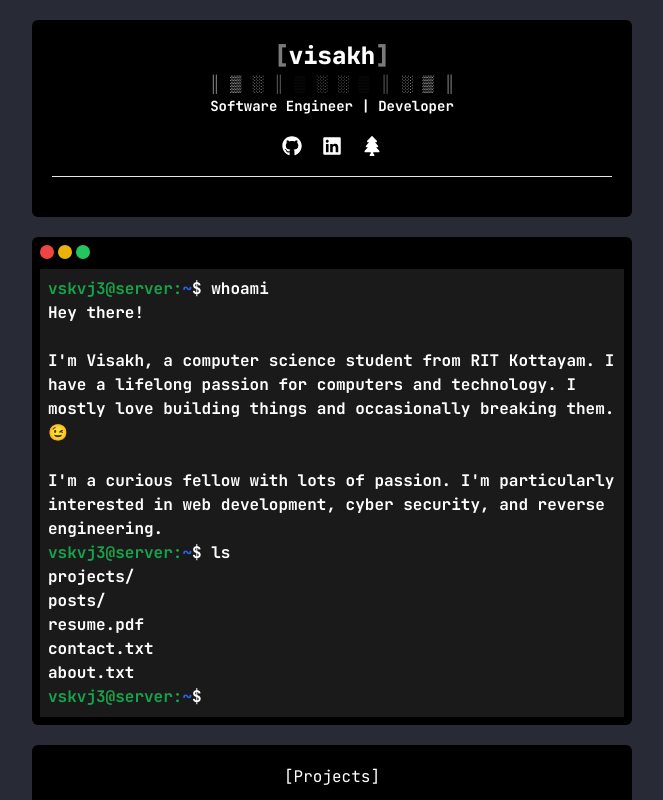
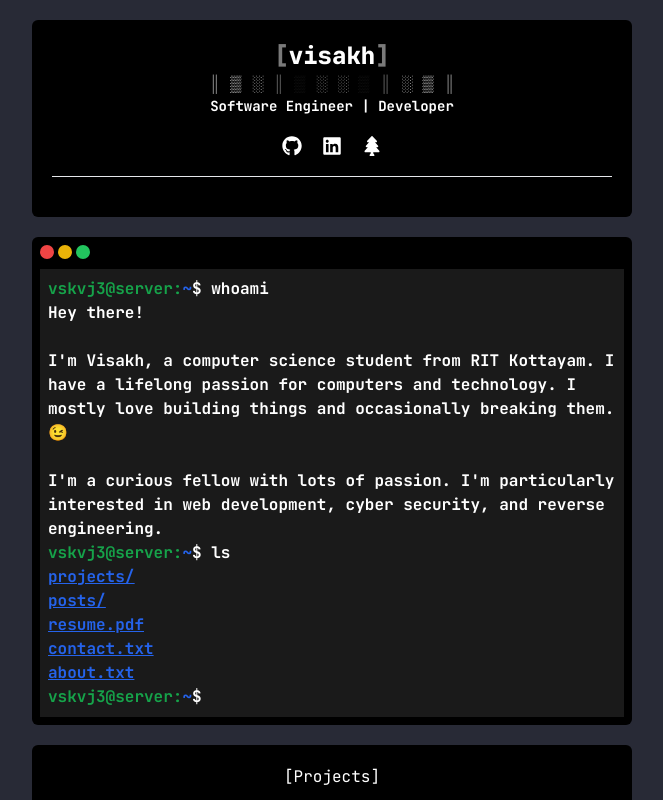
Before and after one commit to vskvj3/portfolio-nextjs, a Next.js app: page / in a window 1280 px wide. Shown: the top 800 px of the page, without its empty margins (308-971 px from the left). Built offline with nearby package versions, Linux system fonts and the light colour scheme.

Commit message:
feat: close minimize and maximize terminal

```diff
--- a/src/pages/index.js
+++ b/src/pages/index.js
@@ -3,10 +3,12 @@ import Head from "next/head";
 import { useEffect, useRef, useState } from "react";
 import Link from "next/link";
 
-
 export default function Home() {
   const inputElement = useRef(null);
   const [previousOutput, setPreviousOutput] = useState([]);
+  const [close, setClose] = useState(false);
+  const [minimize, setMinimize] = useState(false);
+  const [maximize, setMaximize] = useState(false);
 
   useEffect(() => {
     if (inputElement.current) {
@@ -32,13 +34,33 @@ export default function Home() {
         <title>{siteTitle}</title>
       </Head>
       {/* section 1 */}
-      <section className="bg-black w-1/2 min-w-[400px] max-w-[600px] h-full m-auto px-2 pb-2 rounded-md text-left text-white">
+      <section className={close ? "hidden" : ""}>
+        <div
+          className={
+            maximize
+              ? "bg-black w-3/5 h-full m-auto px-2 pb-2 rounded-md text-left text-white"
+              : "bg-black w-1/2 min-w-[400px] max-w-[600px] h-full m-auto px-2 pb-2 rounded-md text-left text-white"
+          }
+        >
           <div className=" h-8">
-          <div className=" h-3.5 w-3.5 bg-red-500 rounded-full inline-block mt-2 mr-1"></div>
-          <div className=" h-3.5 w-3.5 bg-yellow-500 rounded-full inline-block mt-2 mr-1"></div>
-          <div className=" h-3.5 w-3.5 bg-green-500 rounded-full inline-block mt-2 mr-1"></div>
+            <div
+              className=" h-3.5 w-3.5 bg-red-500 hover:bg-red-900 rounded-full inline-block mt-2 mr-1"
+              onClick={() => setClose(true)}
+            ></div>
+            <div
+              className=" h-3.5 w-3.5 bg-yellow-500 hover:bg-yellow-900 rounded-full inline-block mt-2 mr-1"
+              onClick={() => setMinimize(!minimize)}
+            ></div>
+            <div
+              className=" h-3.5 w-3.5 bg-green-500 hover:bg-green-900 rounded-full inline-block mt-2 mr-1"
+              onClick={() => setMaximize(!maximize)}
+            ></div>
           </div>
-        <div className="font-bold p-2 backdrop-blur-md bg-white/10">
+          <div
+            className={
+              minimize ? "hidden" : "font-bold p-2 backdrop-blur-md bg-white/10"
+            }
+          >
             {/* first command */}
             <div className="">
               <span className=" text-green-600">vskvj3@server:</span>
@@ -50,8 +72,8 @@ export default function Home() {
               <br />
               <br />
               I&apos;m Visakh, a computer science student from RIT Kottayam. I
-            have a lifelong passion for computers and technology. I mostly love
-            building things and occasionally breaking them. 😉
+              have a lifelong passion for computers and technology. I mostly
+              love building things and occasionally breaking them. 😉
               <br />
               <br />
               I&apos;m a curious fellow with lots of passion. I&apos;m
@@ -65,9 +87,13 @@ export default function Home() {
             </div>
             {/* ls output */}
             <div>
-            <ul>
-              <li><Link href={'/projects'}>projects/</Link></li>
-              <li><Link href={'/posts'}>posts/</Link></li>
+              <ul className=" prose-li:text-blue-600 prose-li:underline">
+                <li>
+                  <Link href={"/projects"}>projects/</Link>
+                </li>
+                <li>
+                  <Link href={"/posts"}>posts/</Link>
+                </li>
                 <li>resume.pdf</li>
                 <li>contact.txt</li>
                 <li>about.txt</li>
@@ -104,6 +130,7 @@ export default function Home() {
               />
             </div>
           </div>
+        </div>
       </section>
       {/* section 2 */}
       <section className="bg-black w-1/2 mt-5 min-w-[400px] max-w-[600px] h-auto mx-auto mb-5 p-[20px] rounded-md text-left text-white">
```
Lines whose indentation alone changed are shown as unchanged.
